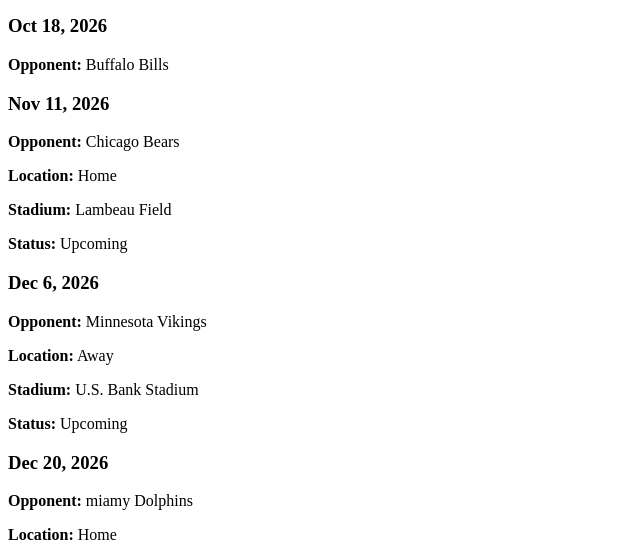
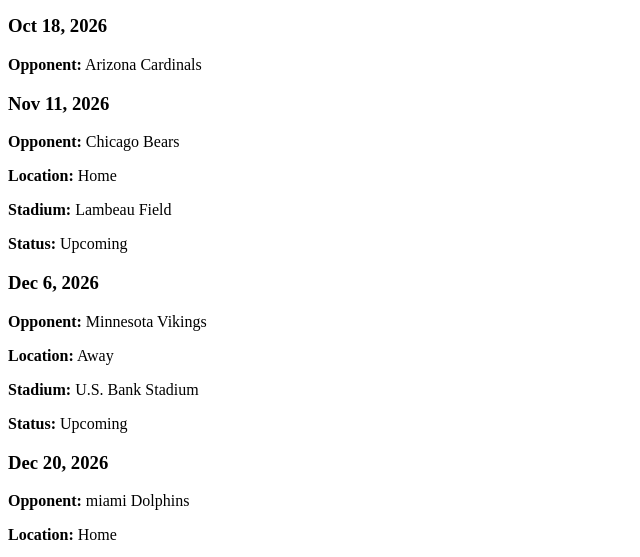
Before and after one commit to evanjuszczak/InClass924, a plain HTML site: page index.html in a window 1280 px wide. Shown: the part 578-1135 px from the top of the page, 0-640 px from the left. Drawn offline with Linux system fonts and the light colour scheme.

Commit message:
added game and changed game

```diff
--- a/index.html
+++ b/index.html
@@ -28,7 +28,7 @@
 
     <div class="game">
         <h3>Oct 18, 2026</h3>
-        <p><strong>Opponent:</strong> Buffalo Bills</p>
+        <p><strong>Opponent:</strong> Arizona Cardinals</p>
         <h3>Nov 11, 2026</h3>
         <p><strong>Opponent:</strong> Chicago Bears</p>
         <p><strong>Location:</strong> Home</p>
@@ -46,7 +46,7 @@
 
      <div class="game">
         <h3>Dec 20, 2026</h3>
-        <p><strong>Opponent:</strong> miamy Dolphins</p>
+        <p><strong>Opponent:</strong> miami Dolphins</p>
         <p><strong>Location:</strong> Home</p>
         <p><strong>Stadium:</strong> Lambeau Field</p>
         <p><strong>Status:</strong> Soon</p>
```
